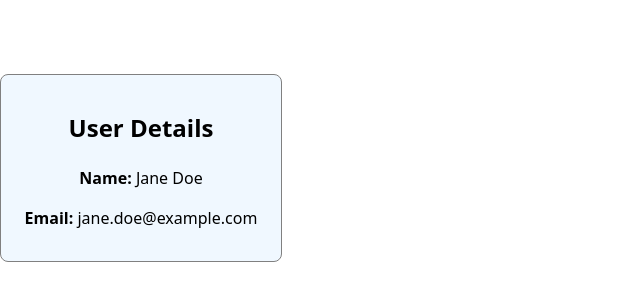
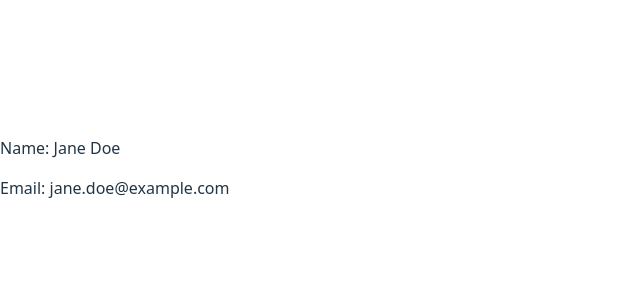
Before and after one commit to Tsegaw-tech/alx-fe-reactjs, a React (Vite) app in the folder alx-react-app-props/: page / in a window 1280 px wide. Shown: the part 232-532 px from the top of the page, without its empty margins (0-640 px from the left). Built offline with nearby package versions, Linux system fonts and the light colour scheme.

Commit message:
Refactor prop drilling to Context API1

```diff
--- a/alx-react-app-props/src/App.jsx
+++ b/alx-react-app-props/src/App.jsx
@@ -1,4 +1,4 @@
-import React from "react";
+// src/App.jsx
 import ProfilePage from "./ProfilePage";
 import UserContext from "./UserContext";
 
--- a/alx-react-app-props/src/ProfilePage.jsx
+++ b/alx-react-app-props/src/ProfilePage.jsx
@@ -1,4 +1,4 @@
-import React from "react";
+// src/ProfilePage.jsx
 import UserInfo from "./UserInfo";
 
 function ProfilePage() {
--- a/alx-react-app-props/src/UserContext.js
+++ b/alx-react-app-props/src/UserContext.js
@@ -1,3 +1,4 @@
+// src/UserContext.js
 import { createContext } from "react";
 
 const UserContext = createContext();
--- a/alx-react-app-props/src/UserDetails.jsx
+++ b/alx-react-app-props/src/UserDetails.jsx
@@ -1,30 +1,14 @@
-import React, { useContext } from "react";
+// src/UserDetails.jsx
+import { useContext } from "react";
 import UserContext from "./UserContext";
 
 function UserDetails() {
   const userData = useContext(UserContext);
 
   return (
-    <div
-      style={{
-        border: "1px solid gray",
-        borderRadius: "8px",
-        padding: "15px",
-        margin: "15px auto",
-        width: "250px",
-        textAlign: "center",
-        backgroundColor: "#f0f8ff",
-        color:"#000",
-        alignContent:"center"
-      }}
-    >
-      <h2>User Details</h2>
-      <p>
-        <strong>Name:</strong> {userData.name}
-      </p>
-      <p>
-        <strong>Email:</strong> {userData.email}
-      </p>
+    <div>
+      <p>Name: {userData.name}</p>
+      <p>Email: {userData.email}</p>
     </div>
   );
 }
--- a/alx-react-app-props/src/UserInfo.jsx
+++ b/alx-react-app-props/src/UserInfo.jsx
@@ -1,4 +1,4 @@
-import React from "react";
+// src/UserInfo.jsx
 import UserDetails from "./UserDetails";
 
 function UserInfo() {
```
